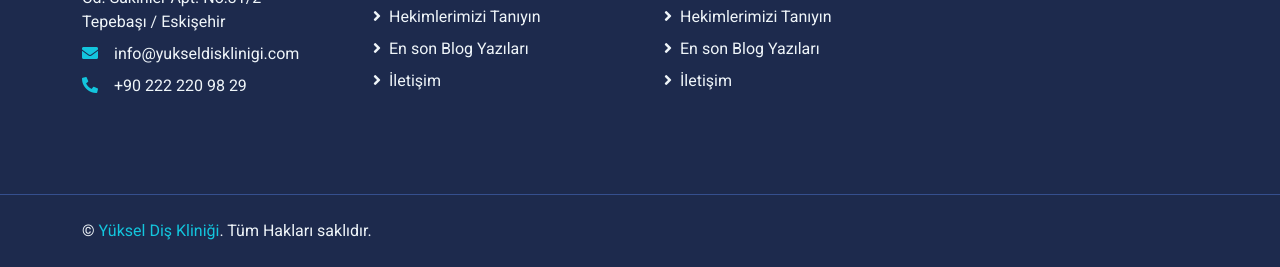
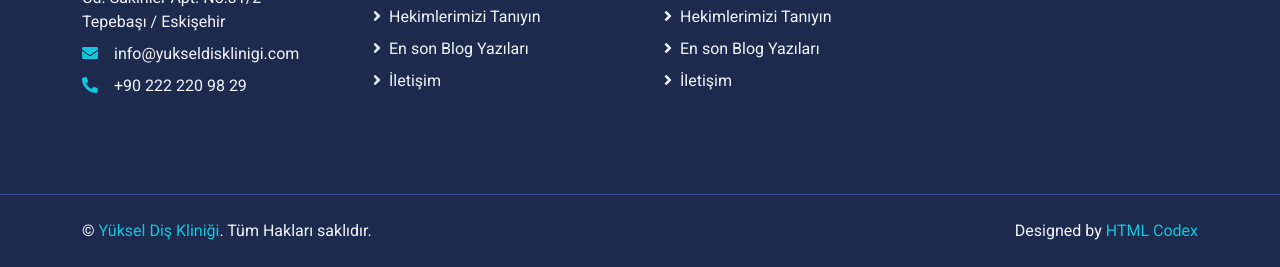
Before and after one commit to GreenAiriva/Yuksel_Dis_Klini-i, a plain HTML site: page tedaviler/cene/kistler.html in a window 1280 px wide. Shown: the part 2212-2479 px from the top of the page. Drawn offline with nearby package versions, Linux system fonts and the light colour scheme.

Commit message:
Update kistler.html

```diff
--- a/tedaviler/cene/kistler.html
+++ b/tedaviler/cene/kistler.html
@@ -316,6 +316,9 @@
                 <div class="col-md-6 text-center text-md-start">
                     <p class="mb-md-0">&copy; <a class="text-primary" href="../../index.html">Yüksel Diş Kliniği</a>. Tüm Hakları saklıdır.</p>
                 </div>
+                <div class="col-md-6 text-center text-md-end">
+                    <p class="mb-0">Designed by <a class="text-primary" href="https://htmlcodex.com">HTML Codex</a></p>
+                </div>
             </div>
         </div>
     </div>
```
